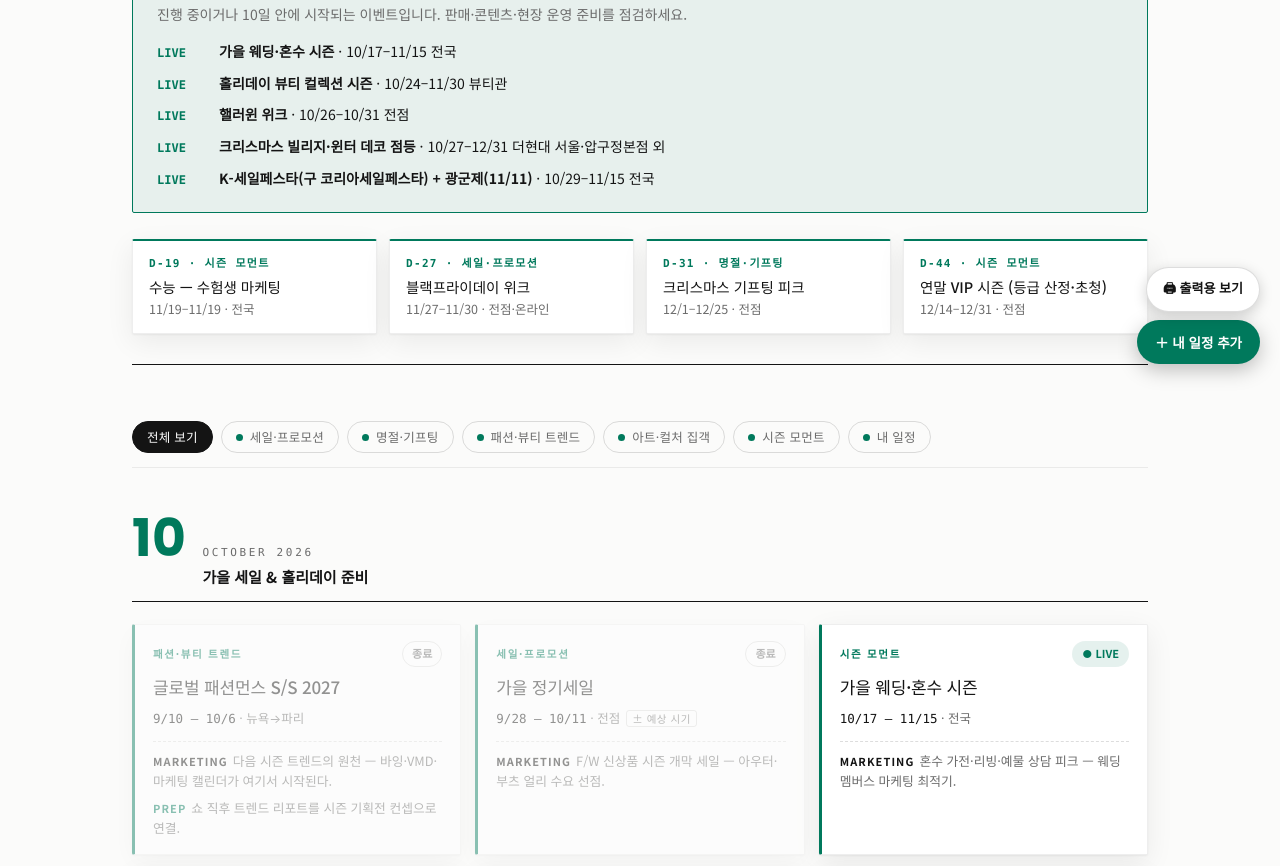
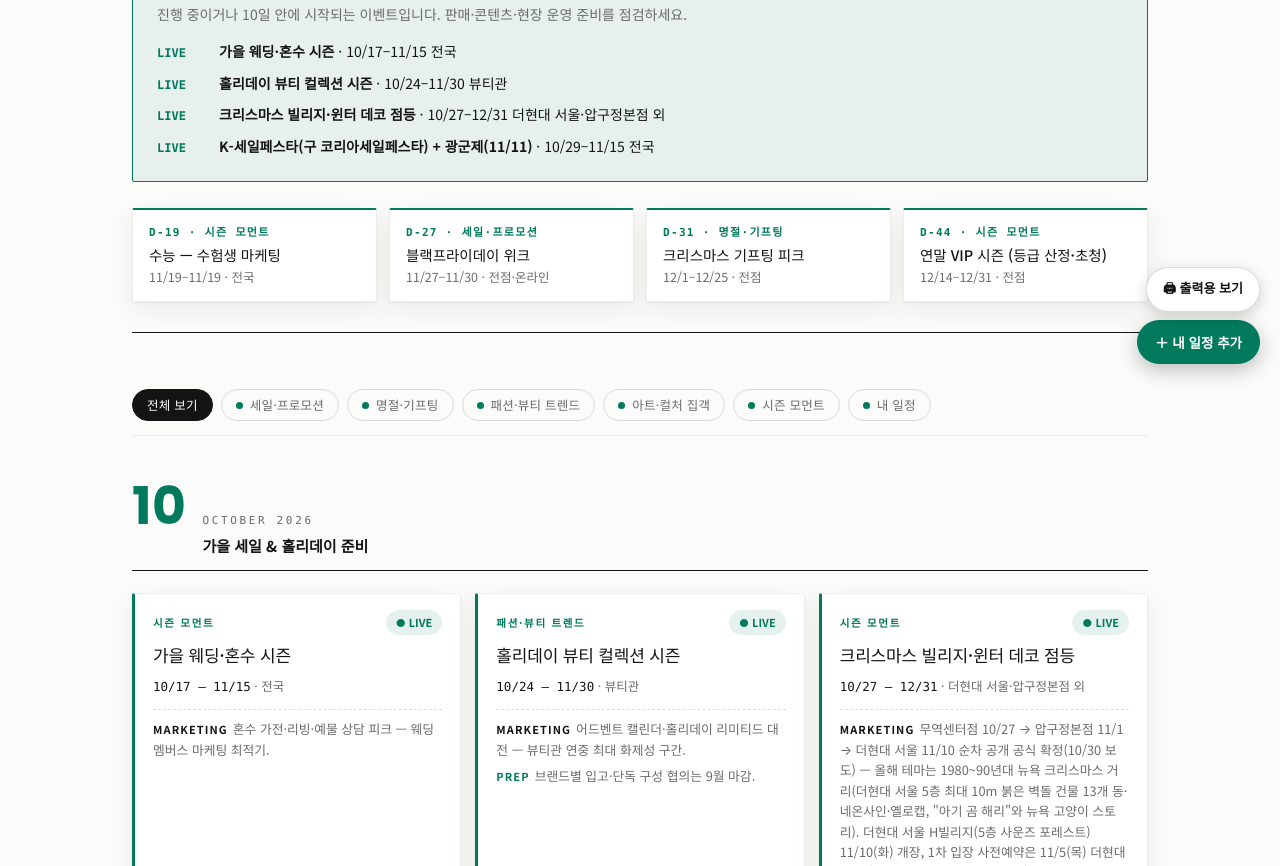
Before and after one commit to jhkim-lgtm/hyundai-calendar, a plain HTML site: page index.html in a window 1280 px wide. Shown: the part 416-1282 px from the top of the page. Drawn offline with Linux system fonts and the light colour scheme.

Commit message:
daily refresh 2026-11-01

```diff
--- a/index.html
+++ b/index.html
@@ -178,14 +178,6 @@ const CATS = {
 
 /* approx:true = 공식 미발표, 예년 패턴 기반 예상 시기 */
 const EVENTS = [
-  // ── 2026.09 ──
-  {s:'2026-09-10', e:'2026-10-06', cat:'trend', title:'글로벌 패션먼스 S/S 2027', place:'뉴욕→파리',
-   angle:'다음 시즌 트렌드의 원천 — 바잉·VMD·마케팅 캘린더가 여기서 시작된다.',
-   prep:'쇼 직후 트렌드 리포트를 시즌 기획전 컨셉으로 연결.'},
-  {s:'2026-09-28', e:'2026-10-11', cat:'sale', title:'가을 정기세일', place:'전점', approx:true,
-   angle:'F/W 신상품 시즌 개막 세일 — 아우터·부츠 얼리 수요 선점.',
-   prep:'—'},
-
   // ── 2026.10 ──
   {s:'2026-10-17', e:'2026-11-15', cat:'season', title:'가을 웨딩·혼수 시즌', place:'전국',
    angle:'혼수 가전·리빙·예물 상담 피크 — 웨딩멤버스 마케팅 최적기.',
@@ -193,9 +185,6 @@ const EVENTS = [
   {s:'2026-10-24', e:'2026-11-30', cat:'trend', title:'홀리데이 뷰티 컬렉션 시즌', place:'뷰티관',
    angle:'어드벤트 캘린더·홀리데이 리미티드 대전 — 뷰티관 연중 최대 화제성 구간.',
    prep:'브랜드별 입고·단독 구성 협의는 9월 마감.'},
-  {s:'2026-10-26', e:'2026-10-31', cat:'season', title:'핼러윈 위크', place:'전점',
-   angle:'F&B·키즈·팝업 집객 모먼트 — 포토존이 곧 SNS 확산 장치.',
-   prep:'—'},
 
   // ── 2026.11 ──
   {s:'2026-10-27', e:'2026-12-31', cat:'season', title:'크리스마스 빌리지·윈터 데코 점등', place:'더현대 서울·압구정본점 외',
```
